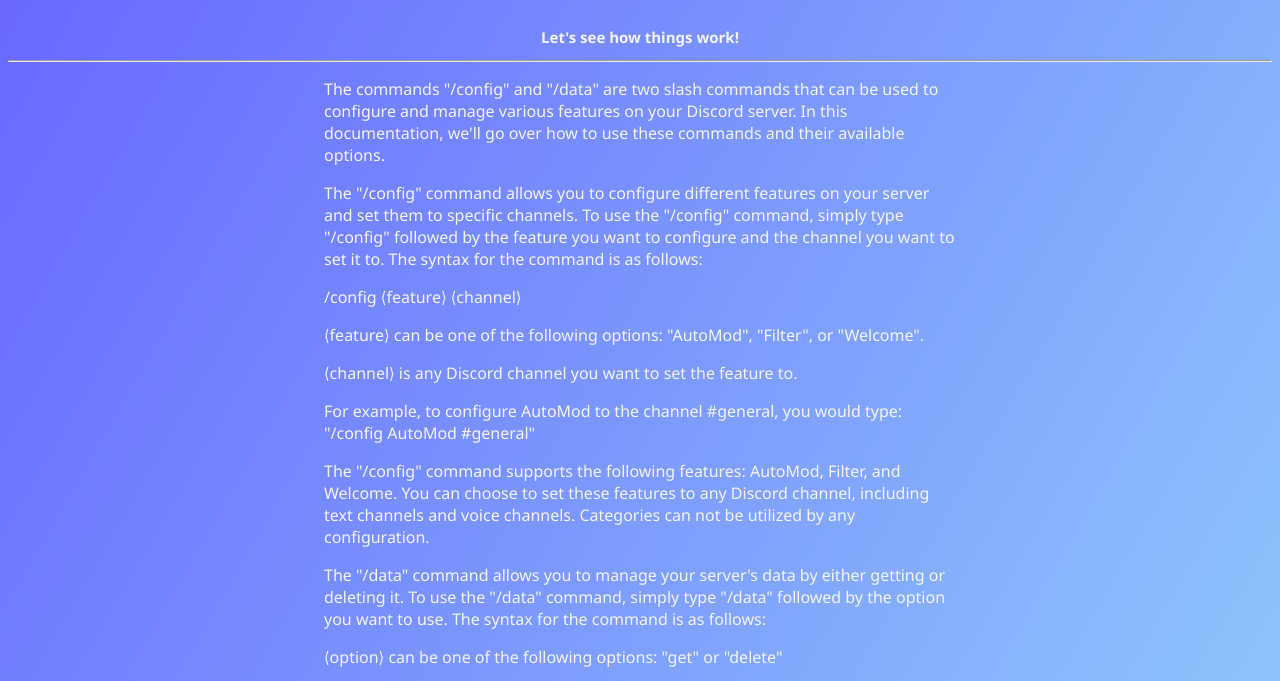
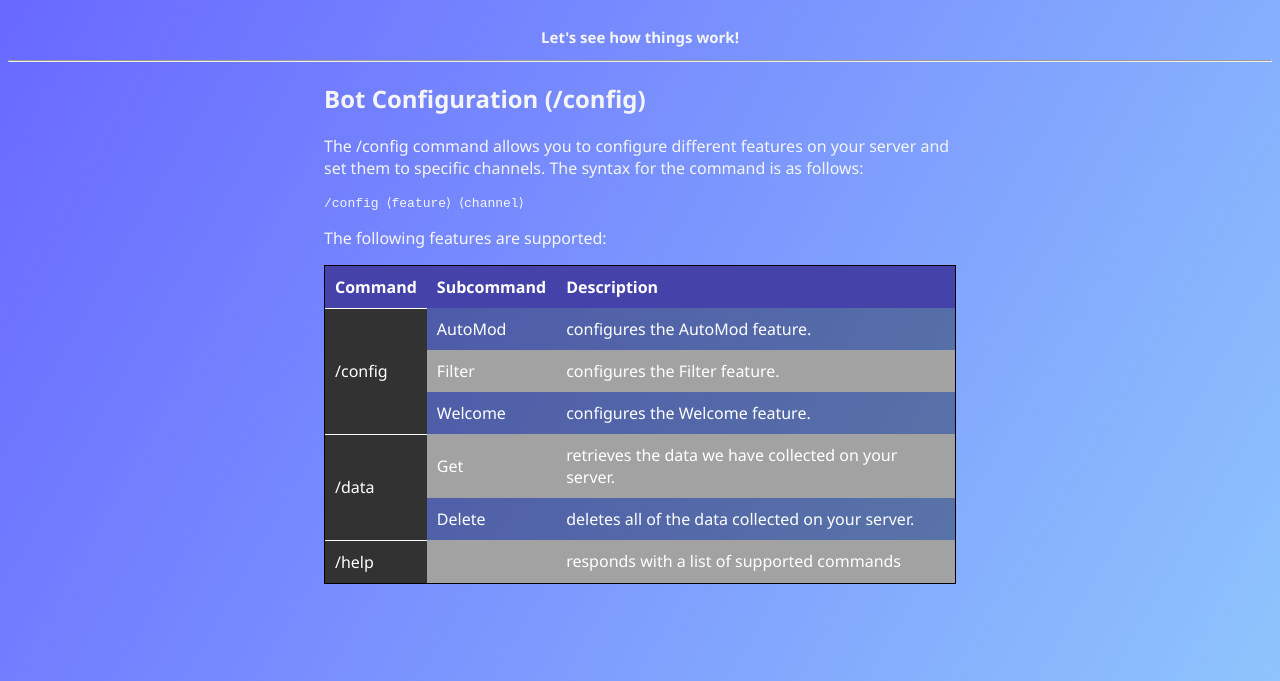
Before and after one commit to IBXCODECAT/DOUBLE_FINAL-webdev-114-itdev-160, a plain HTML site: page pages/documentation.html in a window 1280 px wide. Shown: the part 94-775 px from the top of the page. Drawn offline with Linux system fonts and the light colour scheme.

Commit message:
Create Juicy Table

```diff
--- a/pages/documentation.html
+++ b/pages/documentation.html
@@ -14,6 +14,7 @@
 
     <!--Fonts were imported inside of the following stylesheet-->
     <link rel="stylesheet" href="./../styles/main.css">
+    <link rel="stylesheet" href="./../styles/tables.css">
 
     <link rel="icon" type="image/x-icon" href="./../assets/favicon.png">
 
@@ -31,53 +32,60 @@
         </div>
         <hr>
         <div class="content">
-            <p>
-                The commands "/config" and "/data" are two slash commands that can be used to configure and
-                manage various features on your Discord server. In this documentation, we'll go over how to use
-                these commands and their available options.
-            </p>
-            <p>
-                The "/config" command allows you to configure different features on your server and set them to specific
-                channels. To use the "/config" command, simply type "/config" followed by the feature you want to
-                configure
-                and the channel you want to set it to. The syntax for the command is as follows:
-            </p>
-            <p>/config &LeftAngleBracket;feature&RightAngleBracket; &LeftAngleBracket;channel&RightAngleBracket;</p>
-            <p>
-                &LeftAngleBracket;feature&RightAngleBracket; can be one of the following options: "AutoMod", "Filter",
-                or "Welcome".
-            </p>
-            <p>
-                &LeftAngleBracket;channel&RightAngleBracket; is any Discord channel you want to set the feature to.
-            </p>
-            <p>
-                For example, to configure AutoMod to the channel #general, you would type: "/config AutoMod #general"
-            </p>
-            <p>
-                The "/config" command supports the following features: AutoMod, Filter, and Welcome. You can choose to
-                set these features to any Discord channel,
-                including text channels and voice channels. Categories can not be utilized by any configuration.
-            </p>
+            <h2>Bot Configuration (/config)</h2>
+            <p>The /config command allows you to configure different features on your server and set them to specific
+                channels. The syntax for the command is as follows:</p>
 
-            <p>
-                The "/data" command allows you to manage your server's data by either getting or deleting it. To use the
-                "/data" command, simply type "/data" followed
-                by the option you want to use. The syntax for the command is as follows:
-            </p>
-            <p>
-                &LeftAngleBracket;option&RightAngleBracket; can be one of the following options: "get" or "delete"
-            </p>
-            <p>
-                For example, to get your server's data, you would execute "/data get".
-                To delete your server's data, you would type execute "/data delete".
-            </p>
-            <p>
-                The slash commands "/config" and "/data" are useful tools for configuring and managing various features
-                on your Discord server. By using these commands,
-                you can ensure that your server is moderated effectively, messages are filtered appropriately, and your
-                server's data is managed properly. If you have any
-                questions or concerns, please reach out to our support team for assistance.
-            </p>
+            <pre>/config ⟨feature⟩ ⟨channel⟩</pre>
+
+            <p>The following features are supported:</p>
+
+            <table>
+                <thead>
+                    <tr>
+                        <th>Command</th>
+                        <th>Subcommand</th>
+                        <th>Description</th>
+                    </tr>
+                </thead>
+                <tbody>
+                    <tr>
+                        <td class="rowspan-primary" rowspan="4">/config</td>
+                    </tr>
+                    <tr>
+                        <td>AutoMod</td>
+                        <td>configures the AutoMod feature.</td>
+                    </tr>
+                    <tr class="color-override">
+                        <td>Filter</td>
+                        <td>configures the Filter feature.</td>
+                    </tr>
+                    <tr>
+                        <td>Welcome</td>
+                        <td>configures the Welcome feature.</td>
+                    </tr>
+                    <tr>
+                        <td class="rowspan-secondary" rowspan="3">/data</td>
+                    </tr>
+                    <tr class="color-override">
+                        <td>Get</td>
+                        <td>retrieves the data we have collected on your server.</td>
+                    </tr>
+                    <tr>
+                        <td>Delete</td>
+                        <td>deletes all of the data collected on your server.</td>
+                    </tr>
+                    <tr>
+                        <td class="rowspan-primary" rowspan="2">/help</td>
+                    </tr>
+                    <tr class="color-override">
+                        <td></td>
+                        <td>responds with a list of supported commands</td>
+                    </tr>
+                </tbody>
+            </table>
+
+
         </div>
     </main>
 </body>
--- /dev/null
+++ b/styles/tables.css
@@ -0,0 +1,58 @@
+@import url('https://fonts.googleapis.com/css?family=IBM+Plex+Mono&display=swap');
+
+:root {
+    --foreground-color: rgb(245, 245, 245);
+    --background-color: rgba(50, 50, 50);
+
+    --main-color: rgb(21, 21, 39);
+
+    --main-themantic-color: #6765ff;
+    --main-themantic-color-dim: #121099;
+    --secondary-themantic-color: #8ec5fc;
+    --secondary-themantic-color-dim: #387097;
+
+    --half-black: #00000055;
+}
+
+table {
+    margin: auto;
+    width: 100%;
+    border-collapse: collapse;
+    border: 1px solid black;
+    border-radius: 10px;
+}
+
+
+thead {
+    background-color: var(--main-themantic-color);
+    color: var(--secondary-themantic-color);
+}
+
+th,
+td {
+    color: white;
+    background-color: var(--half-black);
+    padding: 10px;
+    text-align: left;
+}
+
+th {
+    font-weight: bold;
+}
+
+td.rowspan-primary,
+td.rowspan-secondary {
+    border-top: solid white 1px;
+}
+
+td.rowspan-primary {
+    background-color: var(--background-color);
+}
+
+td.rowspan-secondary {
+    background-color: var(--background-color);
+}
+
+tbody tr.color-override {
+    background-color: #f2f2f2;
+}
```
